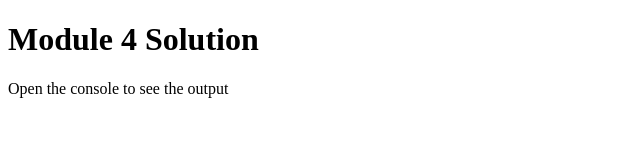
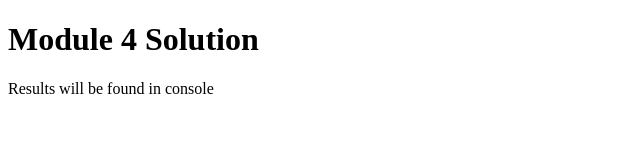
Before and after one commit to Iparwez-989/Module4.github.io, a plain HTML site: page index.html in a window 1280 px wide. Shown: the full height of the page, 0-640 px from the left. Drawn offline with Linux system fonts and the light colour scheme; files whose address does not match are found by name.

Commit message:
Update index.html

```diff
--- a/index.html
+++ b/index.html
@@ -9,6 +9,6 @@
 </head>
 <body>
   <h1>Module 4 Solution </h1>
-  <p> Open the console to see the output</p>
+  <p> Results will be found in console</p>
 </body>
 </html>
```
